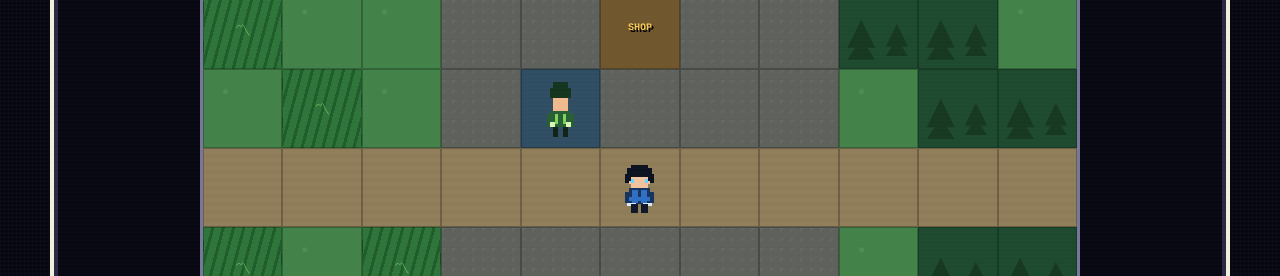
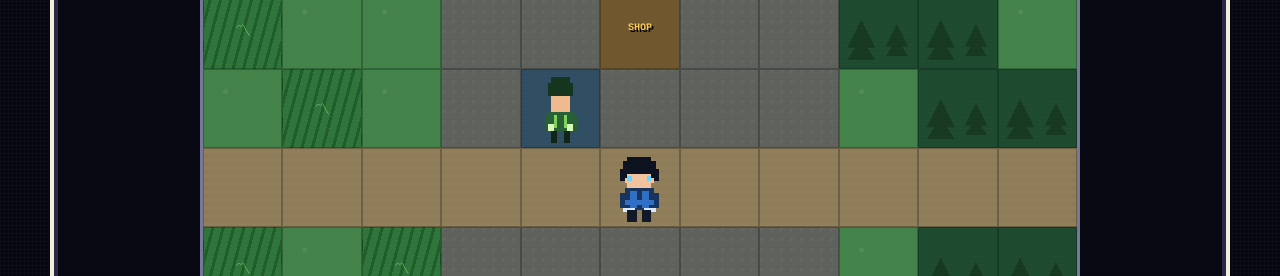
Before and after one commit to mui-1729/code-reading-rpg, a React (Vite) app: page /world in a window 1280 px wide. Shown: the part 327-603 px from the top of the page. Built offline with nearby package versions, Linux system fonts and the light colour scheme.

Commit message:
fix: match field sprite scale to Famicom DQ proportions

```diff
--- a/src/pixel-art.css
+++ b/src/pixel-art.css
@@ -23,7 +23,7 @@
   width: 72%;
   height: auto;
   display: block;
-  transform: scale(1.38);
+  transform: scale(1.85);
   transform-origin: 50% 50%;
 }
 
@@ -35,7 +35,7 @@
   left: 3%;
   top: 30%;
   opacity: .95;
-  transform: scale(1.32);
+  transform: scale(1.7);
   transform-origin: 50% 50%;
 }
 
@@ -49,7 +49,7 @@
   width: 100%;
   height: auto;
   display: block;
-  transform: scale(1.28);
+  transform: scale(1.55);
   transform-origin: 50% 50%;
 }
 
@@ -138,15 +138,15 @@
 
 @media (max-width: 700px) {
   .world-player-pixel {
-    transform: scale(1.25);
+    transform: scale(1.75);
   }
 
   .world-follower-pixel {
-    transform: scale(1.22);
+    transform: scale(1.6);
   }
 
   .npc-object img {
-    transform: scale(1.18);
+    transform: scale(1.45);
   }
 
   .battle-character-stack {
```
